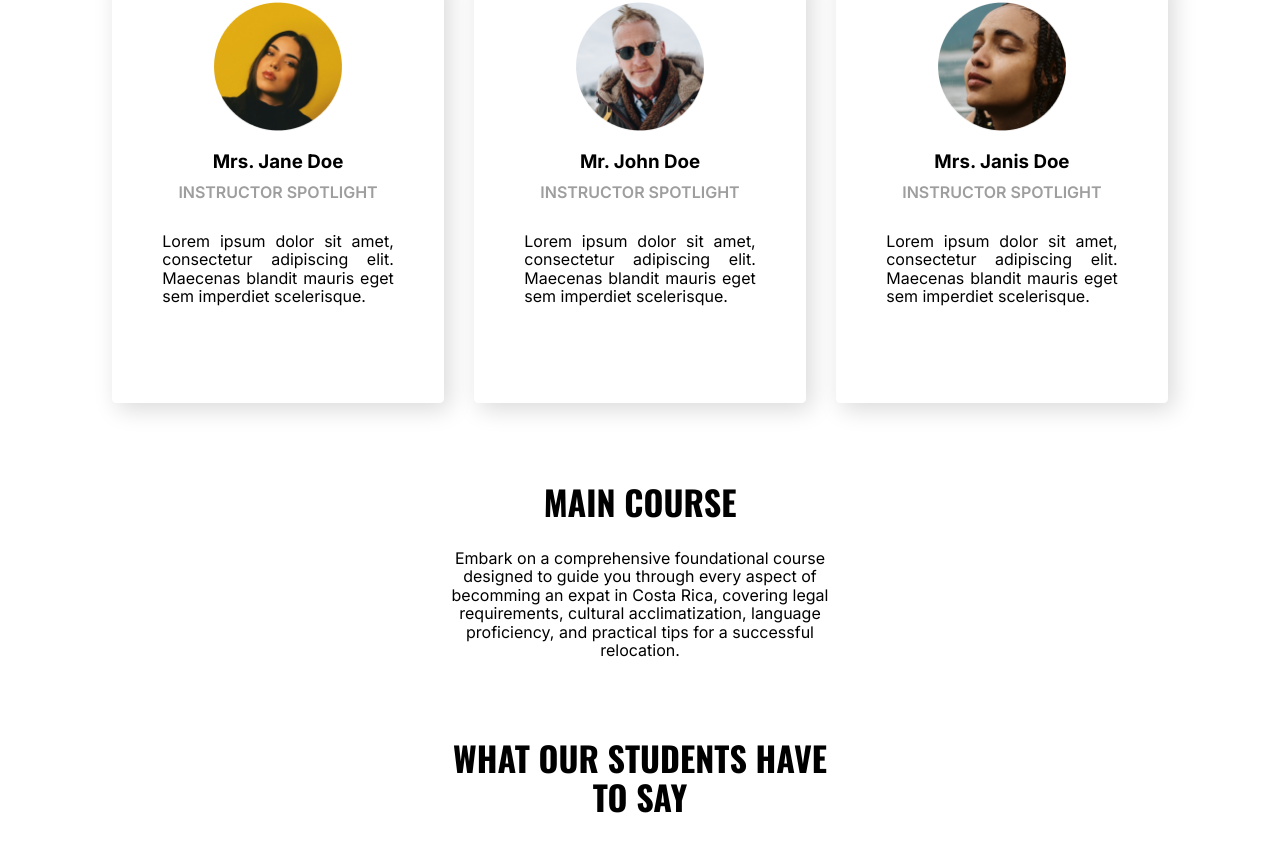
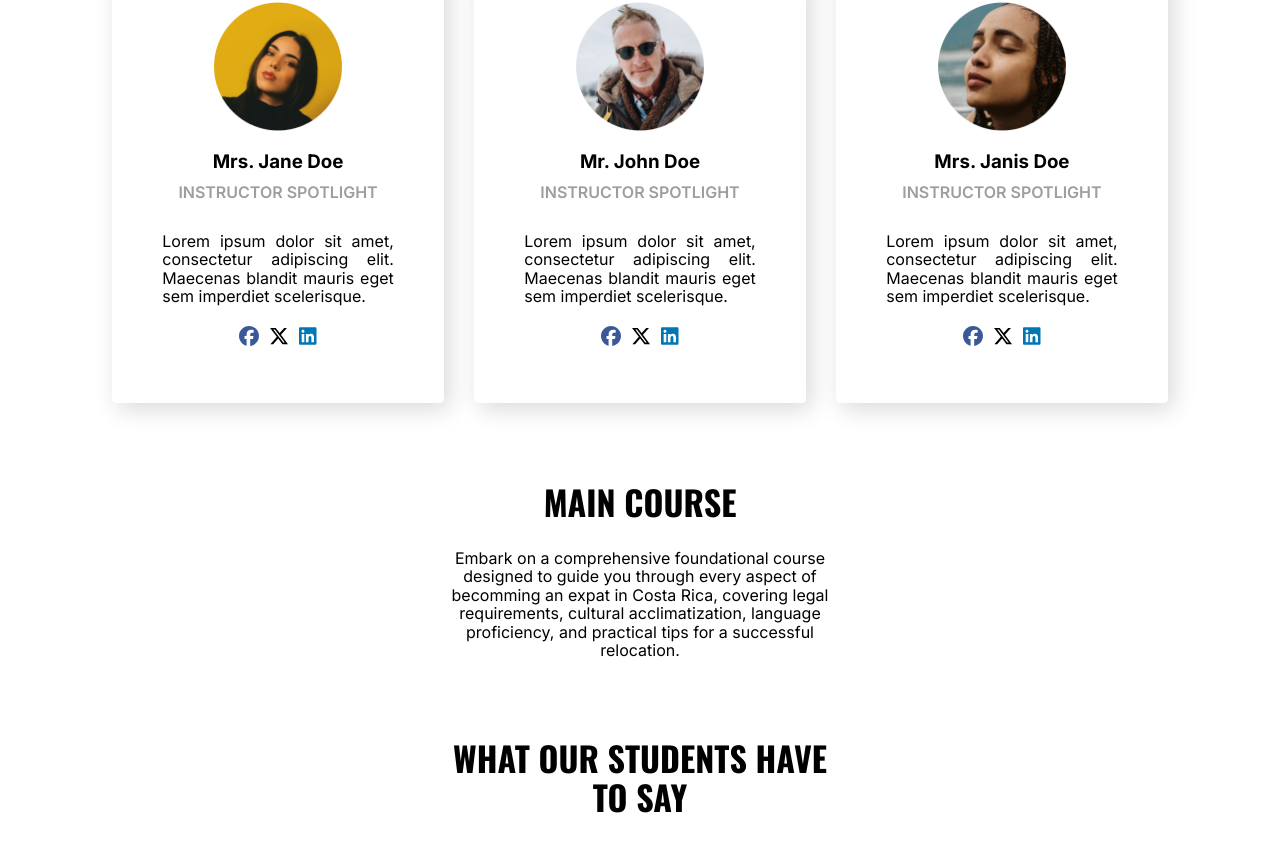
Before and after one commit to BrianKendalBucek/costa-rica-course, a Next.js app in the folder costa-rica-course/: page / in a window 1280 px wide. Shown: the part 1684-2528 px from the top of the page. Built offline with nearby package versions, Linux system fonts and the light colour scheme.

Commit message:
social media links to instructors

```diff
--- a/costa-rica-course/package.json
+++ b/costa-rica-course/package.json
@@ -9,6 +9,10 @@
     "lint": "next lint"
   },
   "dependencies": {
+    "@fortawesome/fontawesome-svg-core": "^6.6.0",
+    "@fortawesome/free-brands-svg-icons": "^6.6.0",
+    "@fortawesome/free-solid-svg-icons": "^6.6.0",
+    "@fortawesome/react-fontawesome": "^0.2.2",
     "next": "14.2.14",
     "normalize.css": "^8.0.1",
     "react": "^18",
--- a/costa-rica-course/src/app/page.module.scss
+++ b/costa-rica-course/src/app/page.module.scss
@@ -120,6 +120,7 @@ $text-color: #333;
   justify-content: center;
   margin-top: 20px;
   gap: 30px;
+
   .instructor {
     // border: 1px solid black;
     border-radius: 4.37px;
@@ -140,5 +141,22 @@ $text-color: #333;
       padding-top: 30.85px;
 
     }
+
+    .socialLinksContainer {
+      display: flex;
+      gap: 10px;
+      margin-top: 20px;
+    }
+    .facebook {
+      font-size: 20px;
+      color: #3B5998;
+    }
+    .xtwitter {
+      font-size: 20px;
+    }
+    .linkedin {
+      font-size: 20px;
+      color: #0077B5;
+    }
   }
 }
--- a/costa-rica-course/src/app/page.tsx
+++ b/costa-rica-course/src/app/page.tsx
@@ -1,6 +1,10 @@
 import React from 'react';
 import Image from 'next/image';
-import styles from './page.module.scss'; // Import page-specific styles
+import styles from './page.module.scss';
+import { FontAwesomeIcon } from '@fortawesome/react-fontawesome';
+import '@fortawesome/fontawesome-svg-core/styles.css';
+import { faFacebook, faXTwitter, faLinkedin } from '@fortawesome/free-brands-svg-icons';
+
 
 const images = [
   {
@@ -74,6 +78,17 @@ const Instructor = ({ instructor }) => (
       <h4>{instructor.title}</h4>
     </div>
     <p className={styles.instructorDiscription}>{instructor.discription}</p>
+    <div className={styles.socialLinksContainer}>
+      {/* <a href={instructor.socials.facebook} className={styles.socialIcon}> */}
+      <FontAwesomeIcon icon={faFacebook} className={styles.facebook}/>
+      {/* </a> */}
+      {/* <a href={instructor.socials.twitter} className={styles.socialIcon}> */}
+      <FontAwesomeIcon icon={faXTwitter} className={styles.xtwitter}/>
+      {/* </a> */}
+      {/* <a href={instructor.socials.linkedin} className={styles.socialIcon}> */}
+      <FontAwesomeIcon icon={faLinkedin} className={styles.linkedin}/>
+      {/* </a> */}
+    </div>
   </div>
 );
 
```
Also changed, not shown: costa-rica-course/src/app/layout.tsx (+0 -11 lines), 1 other file (tests, documents, lock files or other folders).
